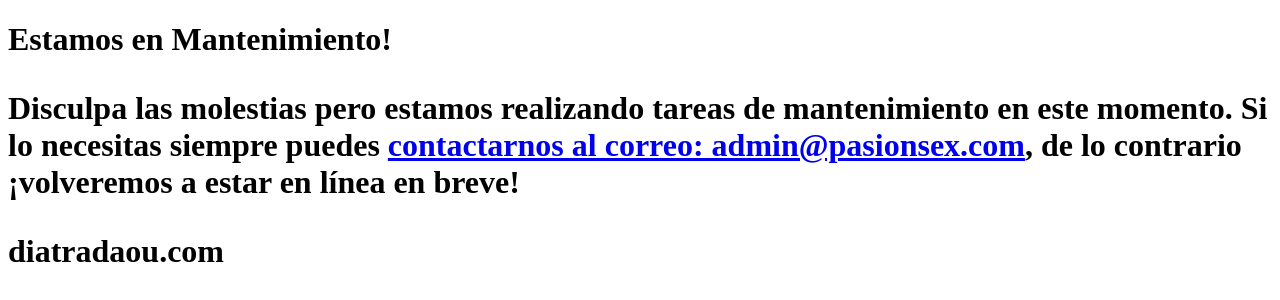
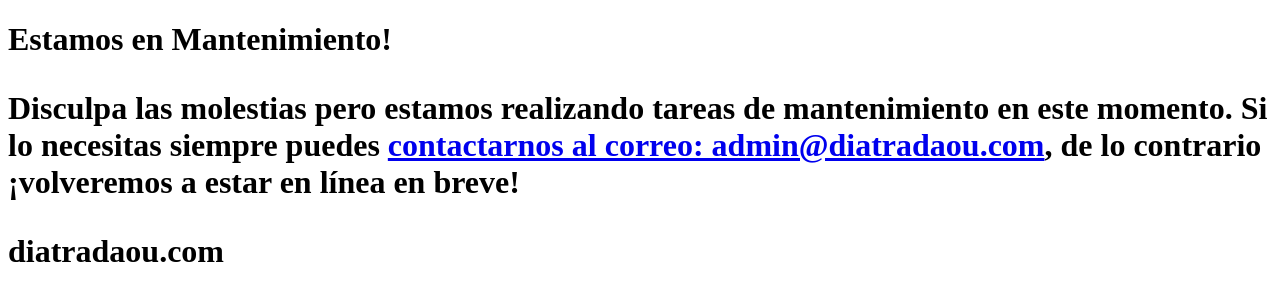
Before and after one commit to otherenergy/diatradaou, a Next.js app: page / in a window 1280 px wide. Shown: the top 300 px of the page. Built offline with nearby package versions, Linux system fonts and the light colour scheme.

Commit message:
Update page.tsx

```diff
--- a/app/page.tsx
+++ b/app/page.tsx
@@ -1,5 +1,5 @@
 export default function Page() {
   return <h1> Estamos en Mantenimiento!
-  <p>Disculpa las molestias pero estamos realizando tareas de mantenimiento en este momento. Si lo necesitas siempre puedes <a href="mailto:admin@diatradaou.com">contactarnos al correo:  admin@pasionsex.com</a>, de lo contrario ¡volveremos a estar en línea en breve!</p>
+  <p>Disculpa las molestias pero estamos realizando tareas de mantenimiento en este momento. Si lo necesitas siempre puedes <a href="mailto:admin@diatradaou.com">contactarnos al correo:  admin@diatradaou.com</a>, de lo contrario ¡volveremos a estar en línea en breve!</p>
   <p> diatradaou.com </p></h1>;
 }
```
